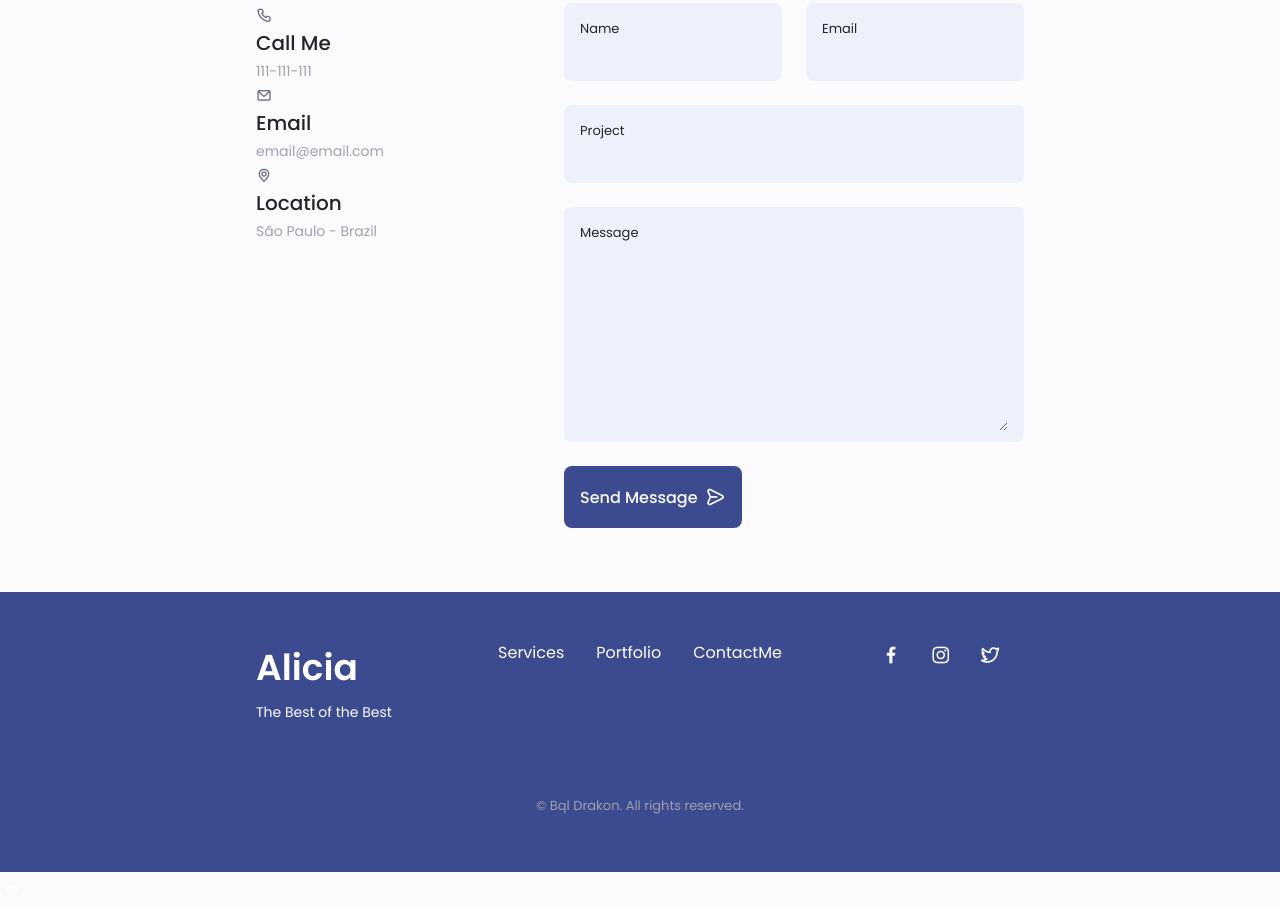
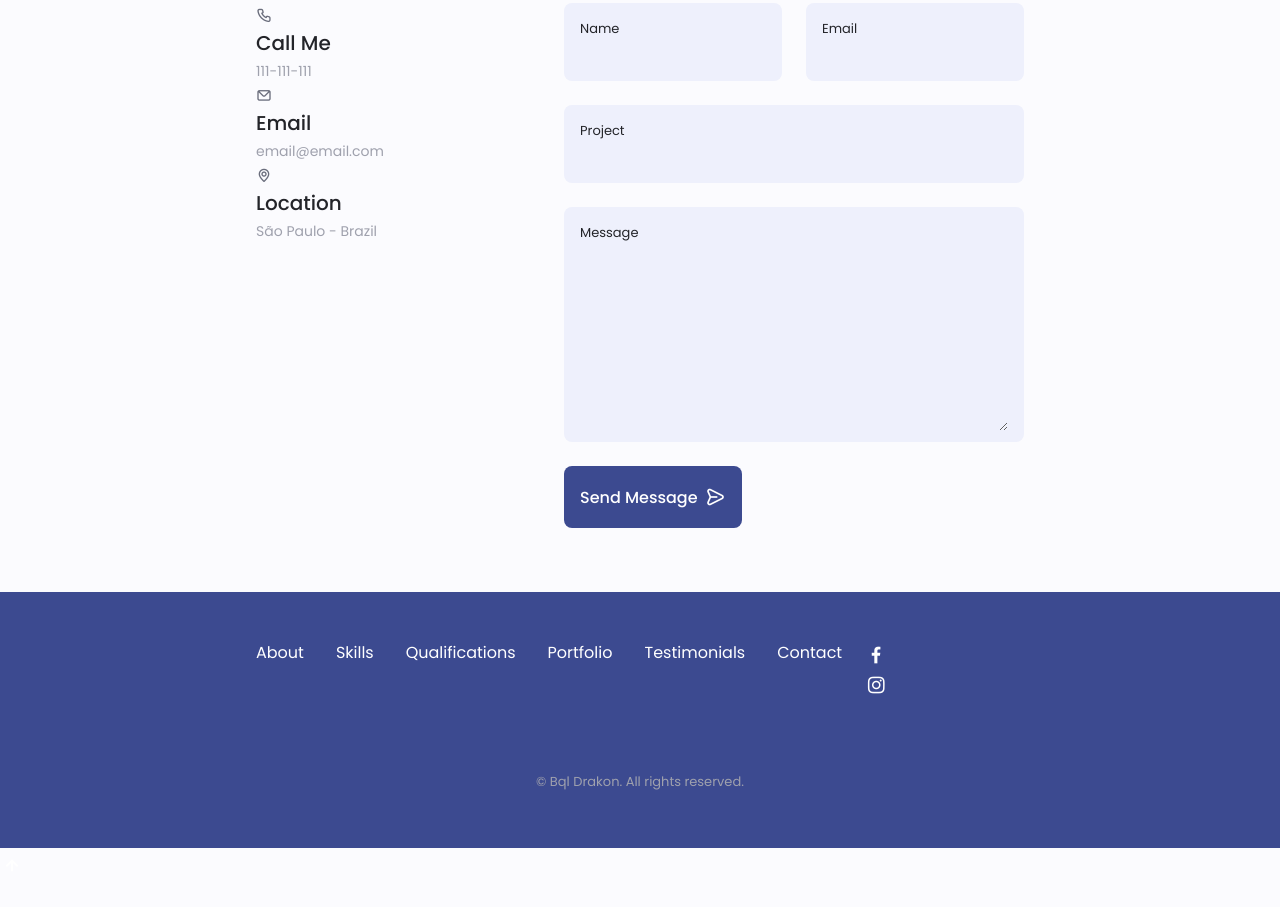
Before and after one commit to Vinicius-Tanigawa/Personal-Site, a plain HTML site: page index.html in a window 1280 px wide. Shown: the part 4764-5671 px from the top of the page. After the commit the page ends 5647 px from the top, so only its background shows below. Drawn offline with nearby package versions, Linux system fonts and the light colour scheme.

Commit message:
Updating footer section

```diff
--- a/index.html
+++ b/index.html
@@ -161,7 +161,7 @@
     </section>
 
     <!--==================== SKILLS ====================-->
-    <section class="skills section" id="skills">
+    <section class="skills section" id="skill">
       <h2 class="section__title">Skills</h2>
       <span class="section__subtitle">My Technical Level</span>
       <div class="skills__container container grid">
@@ -302,7 +302,7 @@
     </section>
 
     <!--==================== QUALIFICATION ====================-->
-    <section class="qualification section">
+    <section class="qualification section" id="qualification">
       <h2 class="section__title">Qualification</h2>
       <span class="section__subtitle">My Personal Journey</span>
 
@@ -805,7 +805,7 @@
     </section> -->
 
     <!--==================== TESTIMONIAL ====================-->
-    <section class="testimonial section">
+    <section class="testimonial section" id="testimonial">
       <h2 class="section__title">Testimonial</h2>
       <span class="section__subtitle"></span>
       <div class="testimonial__container container swiper-container mySwiper">
@@ -924,30 +924,32 @@
   <footer class="footer">
     <div class="footer__bg">
       <div class="footer__container container grid">
-        <div>
-          <h1 class="footer__title">Alicia</h1>
-          <span class="footer__subtitle">The Best of the Best</span>
-        </div>
         <ul class="footer__links">
           <li>
-            <a href="#services" class="footer__link">Services</a>
+            <a href="#about" class="footer__link">About</a>
+          </li>
+          <li>
+            <a href="#skill" class="footer__link">Skills</a>
+          </li>
+          <li>
+            <a href="#qualification" class="footer__link">Qualifications</a>
           </li>
           <li>
             <a href="#portfolio" class="footer__link">Portfolio</a>
           </li>
           <li>
-            <a href="#contact" class="footer__link">ContactMe</a>
+            <a href="#testimonial" class="footer__link">Testimonials</a>
+          </li>
+          <li>
+            <a href="#contact" class="footer__link">Contact</a>
           </li>
         </ul>
         <div class="footer__socials">
-          <a href="#" target="_blank" class="footer__social">
+          <a href="https://www.facebook.com/vinicius.tanigawa" target="_blank" class="footer__social">
             <i class="uil uil-facebook-f"></i>
           </a>
-          <a href="#" target="_blank" class="footer__social">
+          <a href="https://www.instagram.com/quitakava.tanigawa/" target="_blank" class="footer__social">
             <i class="uil uil-instagram"></i>
-          </a>
-          <a href="#" target="_blank" class="footer__social">
-            <i class="uil uil-twitter-alt"></i>
           </a>
         </div>
       </div>
```
